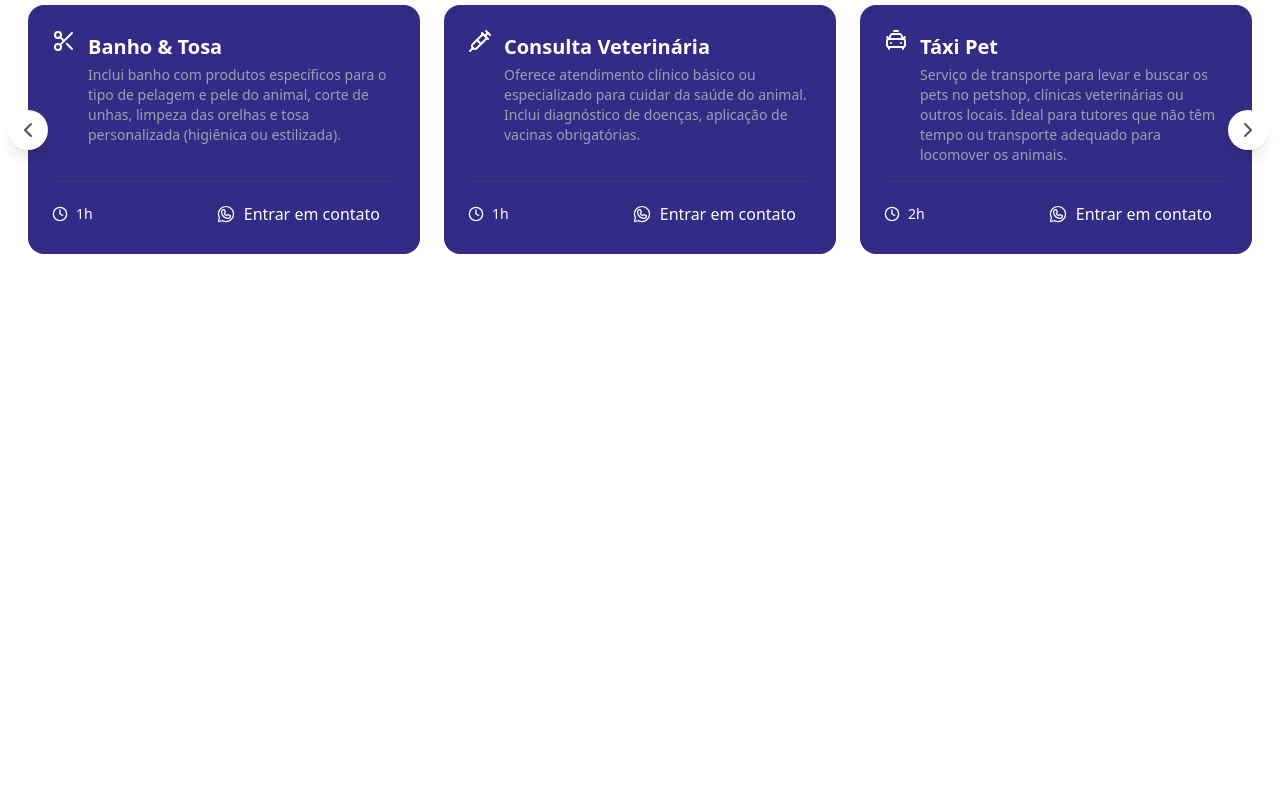
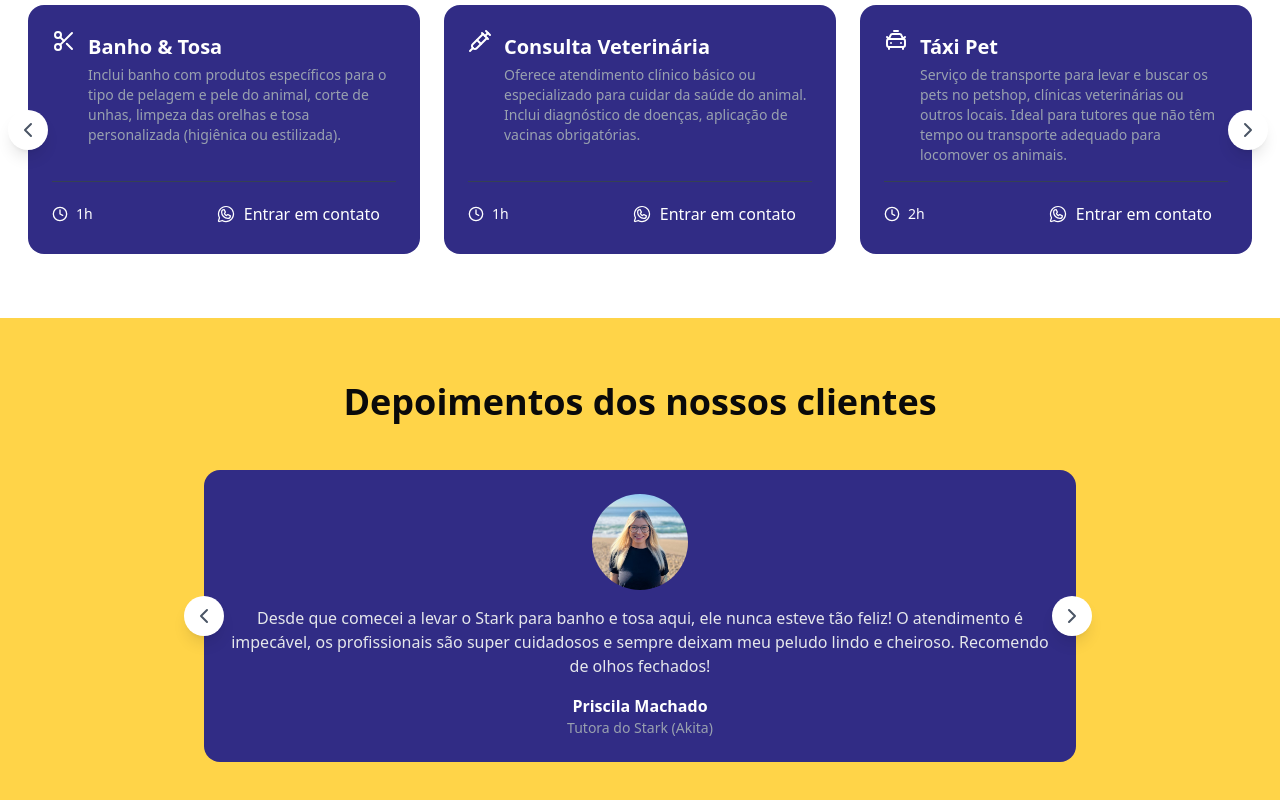
Before and after one commit to yes-pripri/Pets-, a Next.js app: page / in a window 1280 px wide. Shown: the part 1166-1966 px from the top of the page. Before the commit the page ends 1484 px from the top, so only its background shows below. Built offline with nearby package versions, Linux system fonts and the light colour scheme.

Commit message:
feat: add testimonials section

```diff
--- /dev/null
+++ b/src/app/_components/testimonials.tsx
@@ -0,0 +1,107 @@
+
+"use client"
+
+import useEmblaCarousel from "embla-carousel-react"
+import { ChevronLeft, ChevronRight, Scissors, Syringe, CarTaxiFront, Hotel, Clock} from 'lucide-react'
+import { WhatsappLogoIcon} from '@phosphor-icons/react'
+import tutor1 from "../../../public/tutor1.png"
+import tutor2 from "../../../public/tutor2.png"
+import Image from "next/image"
+
+const testimonials = [
+  {
+    content:
+      "Desde que comecei a levar o Stark para banho e tosa aqui, ele nunca esteve tão feliz! O atendimento é impecável, os profissionais são super cuidadosos e sempre deixam meu peludo lindo e cheiroso. Recomendo de olhos fechados!",
+    author: "Priscila Machado",
+    role: "Tutora do Stark (Akita)",
+    image: tutor2,
+  },
+  {
+    content:
+      "O serviço de hotel para pets foi uma experiência incrível! Precisei viajar e fiquei tranquilo sabendo que o Thor estava sendo bem cuidado. Recebi fotos e atualizações diárias, e ele voltou para casa super feliz! Sem dúvida, o melhor petshop da região.",
+    author: "Rafael",
+    role: "Tutor do Thor (Bulldog Francês)",
+    image: tutor1,
+  },
+  {
+    content: "Meu gato nunca gostou de sair de casa, mas o atendimento nesse petshop fez toda a diferença. A equipe é muito paciente e cuidadosa, e o serviço de banho especializado para felinos foi maravilhoso! Agora sei onde confiar o cuidado deles.",
+    author: "Priscila Machado",
+    role: "Tutora do Branquinho",
+    image: tutor2,
+  },
+]
+
+export function Testimonials() {
+
+  const [emblaRef, emblaApi] = useEmblaCarousel({
+    loop: true
+
+  })
+
+    function scrollPrev() {
+      emblaApi?.scrollPrev();
+    }
+
+    function scrollNext() {
+      emblaApi?.scrollNext();
+    }
+
+    return (
+        <section className="bg-[#FFD448] py-16">
+          <div className="container mx-auto px-4">
+
+            <h2 className="text-4xl font-bold text-center mb-12">Depoimentos dos nossos clientes</h2>
+
+            <div className="relative max-w-4xl mx-auto">
+
+              <div className="overflow-hidden" ref={emblaRef}>
+                <div className="flex">
+                  {testimonials.map((item, index) => (
+                    <div key={index} className="flex-[0_0_100%] min-w-0 px-3">
+                      <article className="bg-indigo-900 text-white rounded-2xl p-6 space-y-4
+                      h-full flex flex-col">
+                        <div className="flex flex-col items-center text-center space-y-4">
+                           <div className="relative w-24 h-24">
+                             <Image
+                                src={item.image}
+                                alt={item.author}
+                                fill
+                                sizes="96px"
+                                className="object-cover rounded-full"
+                             />
+                           </div>
+
+                           <p className="text-gray-200">{item.content}</p>
+
+                            <div>
+                             <p className="font-bold">{item.author}</p>
+                             <p className="text-sm text-gray-400">{item.role}</p>
+                            </div>
+                        </div>
+
+                      </article>
+                    </div>
+                  ))}
+                </div>
+              </div>
+
+              <button className="bg-white flex items-center justify-center rounded-full
+              shadow-lg w-10 h-10 absolute left-3 -translate-y-1/2 -translate-x-1/2 top-1/2 z-10"
+              onClick={scrollPrev}
+              >
+                <ChevronLeft className="w-6 h-6 text-gray-600" />
+              </button>
+
+              <button className="bg-white flex items-center justify-center rounded-full
+              shadow-lg w-10 h-10 absolute -right-6 -translate-y-1/2 -translate-x-1/2 top-1/2 z-10"
+              onClick={scrollNext}
+              >
+                <ChevronRight className="w-6 h-6 text-gray-600" />
+              </button>
+
+            </div>
+
+          </div>
+        </section>
+    )
+}
--- a/src/app/page.tsx
+++ b/src/app/page.tsx
@@ -1,6 +1,7 @@
 import { Hero } from "./_components/hero";
 import { About} from "./_components/about";
 import { Services } from "./_components/services";
+import {Testimonials} from "./_components/testimonials"
 
 export default function Home() {
   return (
@@ -8,6 +9,8 @@
         <Hero/>
         <About/>
         <Services/>
+        <Testimonials/>
+
      </main>
 
   )}
```
Also changed, not shown: public/tutor2.png (added).
